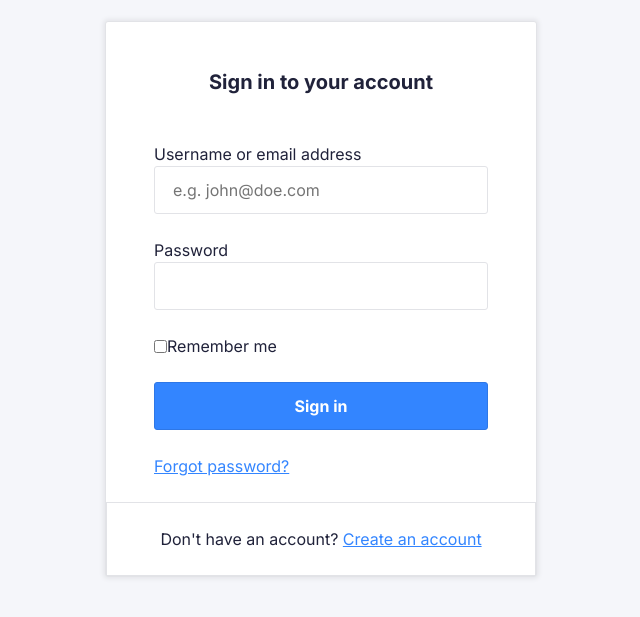
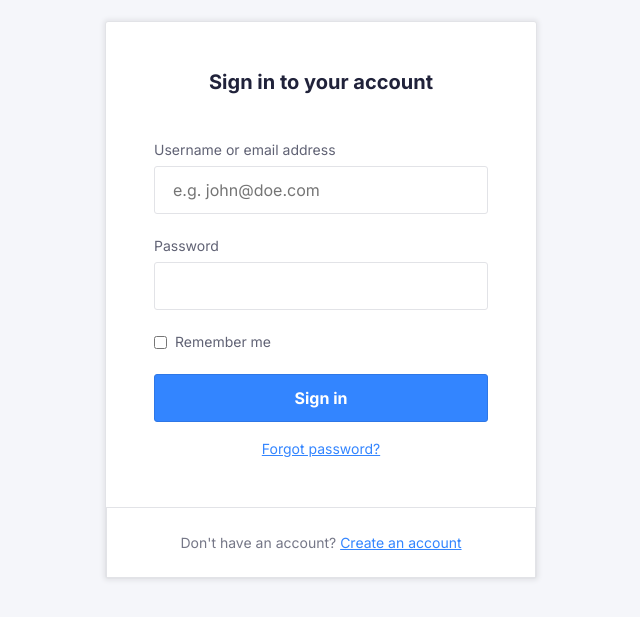
Before and after one commit to nmct-create3/login-form-design-RoggemanBent, a plain HTML site: page index.html in a window 1280 px wide. Shown: the part 75-692 px from the top of the page, without its empty margins (319-959 px from the left). Drawn offline with Linux system fonts and the light colour scheme.

Commit message:
finished labo

```diff
--- a/css/screen.css
+++ b/css/screen.css
@@ -7,7 +7,23 @@
 \*------------------------------------*/
 
 :root {
+    --global-color-alpha-light: #4F95FF;
+    --global-color-alpha: #3385FF;
+    --global-color-alpha-dark: #2E77E6;
+    --global-color-transparent: #66A4FF;
+    --global-color-x-transparent: #C1DAFF;
 
+    --global-color-neutral-xxxx-light: #F5F6FA;
+    --global-color-neutral-xxx-light: #E2E3E7;
+    --global-color-neutral-xx-light: #CACCD4;
+    --global-color-neutral-x-light: #B5B6C0;
+    --global-color-neutral-light: #A0A1AD;
+    --global-color-neutral: #8B8C9A;
+    --global-color-neutral-dark: #757787;
+    --global-color-neutral-x-dark: #606274;
+    --global-color-neutral-xx-dark: #4B4C60;
+    --global-color-neutral-xxx-dark: #35374D;
+    --global-color-neutral-xxxx-dark: #2A2C43;
 }
 
 /* CSS variables here */
@@ -167,18 +183,18 @@ hr {
 }
 
 a {
-    color: #3385FF;
+    color: var(--global-color-alpha);
     transition: all .1s ease-in-out;
 }
 
 a:visited,
 a:active {
-    color: #7daffc;
+    color: var(--global-color-alpha);
 }
 
 a:hover,
 a:focus {
-    color: #0066ff;
+    color: var(--global-color-alpha-light);
 }
 
 /*
@@ -209,6 +225,8 @@ label {
 
 .o-row--login {
     /* stuff here to align the card */
+    display: flex;
+    align-items: center;
 }
 
 /* size modifiers */
@@ -573,7 +591,15 @@ label {
 */
 
 .c-label {
+    font-size: 14px;
+    line-height: 16px;
+    margin-bottom: 8px;
+    color: #606274;
+}
 
+.c-label--option {
+    margin-bottom: 0;
+    margin-left: 8px;
 }
 
 /* If a input is focused within the form-field class change te color of the label */
@@ -635,6 +661,10 @@ label {
 
 .u-color-neutral-dark {
     color: Black;
+}
+
+.u-color-footer {
+    color: #757787;
 }
 
 /*
--- a/index.html
+++ b/index.html
@@ -21,7 +21,7 @@
         <link href="https://fonts.googleapis.com/css2?family=Inter:wght@400;500;700&display=swap" rel="stylesheet">
     </head>
     <body>
-        <section class="o-row o-row--lg o-row--body">
+        <section class="o-row o-row--lg o-row--body o-row--login">
             <div class="o-container u-max-width-xs">
                 <h1 class="c-logo">
                     <svg class="c-logo__symbol" viewBox="0 0 119 24" xmlns="http://www.w3.org/2000/svg">
@@ -38,34 +38,34 @@
                     </div>
                     <div class="c-card__body">
                         <p class="c-form-field">
-                            <label for="username">
+                            <label class="c-label" for="username">
                                 Username or email address
                             </label>
                             <input class="c-input" type="email" name="username" id="username" placeholder="e.g. john@doe.com" required>
                         </p>
                         <p class="c-form-field">
-                            <label for="password">
+                            <label class="c-label" for="password">
                                 Password
                             </label>
                             <input class="c-input" type="password" name="password" id="password" required>
                         </p>
                         <p class="c-form-field c-form-field--option">
                             <input type="checkbox" name="rememberme" id="rememberme">
-                            <label for="rememberme">
+                            <label class="c-label c-label--option" for="rememberme">
                                 Remember me
                             </label>
                         </p>
-                        <p>
+                        <p class="u-mb-md">
                             <input class="o-button-reset c-button" type="submit" value="Sign in">
                         </p>
-                        <p>
+                        <p class="u-align-text-center u-text-sm u-mb-xl">
                             <a href="#!">
                                 Forgot password?
                             </a>
                         </p>
                     </div>
                     <div class="c-card__footer">
-                        <p>
+                        <p class="u-text-sm u-color-footer">
                             Don't have an account? <a href="#">Create an account</a>
                         </p>
                     </div>
```
